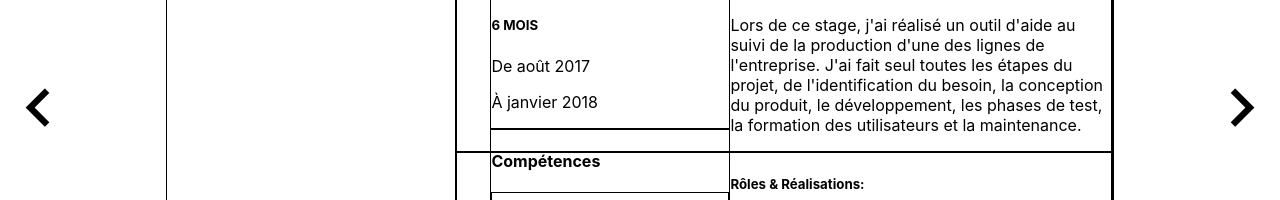
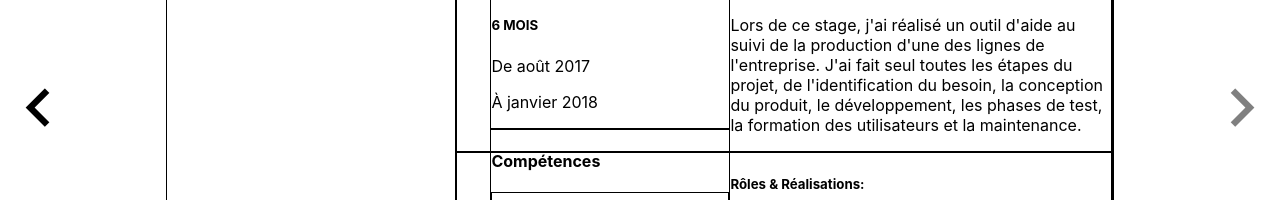
Before and after one commit to pbutin/dossierCompetance, a React (Create React App) app: page / in a window 1280 px wide. Both pictures are taken after a click on the element 1066 px from the left and 282 px from the top of the page. Shown: the part 330-530 px from the top of the page. Built offline with nearby package versions, Linux system fonts and the light colour scheme.

Commit message:
Make arrow grey with not clikable

```diff
--- /dev/null
+++ b/src/Bouton.css
@@ -0,0 +1,3 @@
+.grey {
+	color: grey;
+}
--- /dev/null
+++ b/src/Bouton.js
@@ -0,0 +1,20 @@
+import React from 'react';
+import './Bouton.css';
+
+const Bouton = (props) => {
+  if (props.canPressNext) {
+    return (
+      <div className={`button clickable ${props.button}`} onClick={props.onClick}>
+          <i className="material-icons icon-large">{props.icon}</i>
+      </div>
+    );
+  }
+  return (
+      <div className={`button ${props.button}`}>
+          <i className="material-icons icon-large grey">{props.icon}</i>
+      </div>
+    )
+
+}
+
+export default Bouton;
--- a/src/Experiences.css
+++ b/src/Experiences.css
@@ -9,7 +9,6 @@
 
 .right-button {
      right: 0;
-
 }
 
 .button {
--- a/src/Experiences.js
+++ b/src/Experiences.js
@@ -1,6 +1,7 @@
 import React from 'react';
 import './Experiences.css';
 
+import Bouton from './Bouton';
 import Experience from './Experience';
 
 import experiences from './experiences.json';
@@ -26,15 +27,26 @@ const Experiences = (props) => {
     }
   }
 
+  const canPressNext = () => {
+    if (experienceIndex < experiences.length - 1) {
+      return true;
+    }
+    return false;
+  }
+
+  const canPressPrevious = () => {
+    if (experienceIndex > 0) {
+      return true;
+    }
+    return false;
+  }
+
   return (
     <div>
       <i onClick={props.onClose} className="material-icons icon-large clickable">close</i>
-      <div className="left-button button" onClick={onPreviousExperience}>
-        <i className="material-icons icon-large clickable">keyboard_arrow_left</i>
-      </div>
-      <div className="right-button button" onClick={onNextExperience}>
-        <i className="material-icons icon-large clickable">navigate_next</i>
-      </div>
+      <Bouton onClick={onPreviousExperience} canPressNext={canPressPrevious()} icon="keyboard_arrow_left" button="left-button"/>
+      <Bouton onClick={onNextExperience} canPressNext={canPressNext()} icon="keyboard_arrow_right" button="right-button"/>
+
       <div className="center">
         <Experience experience={currentExperience} />
       </div>
```
